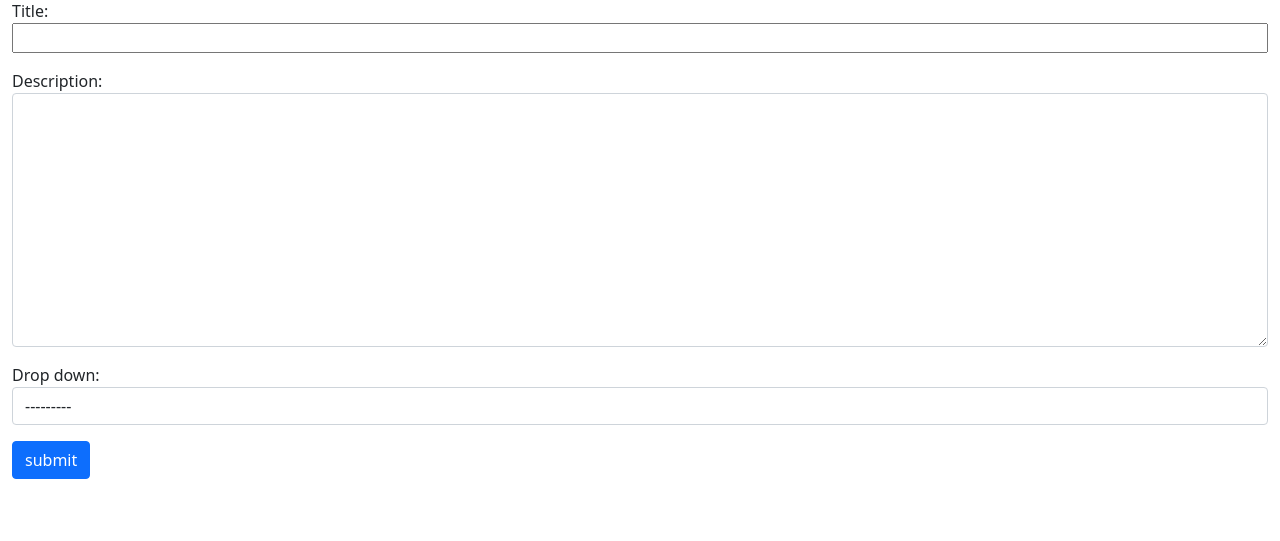
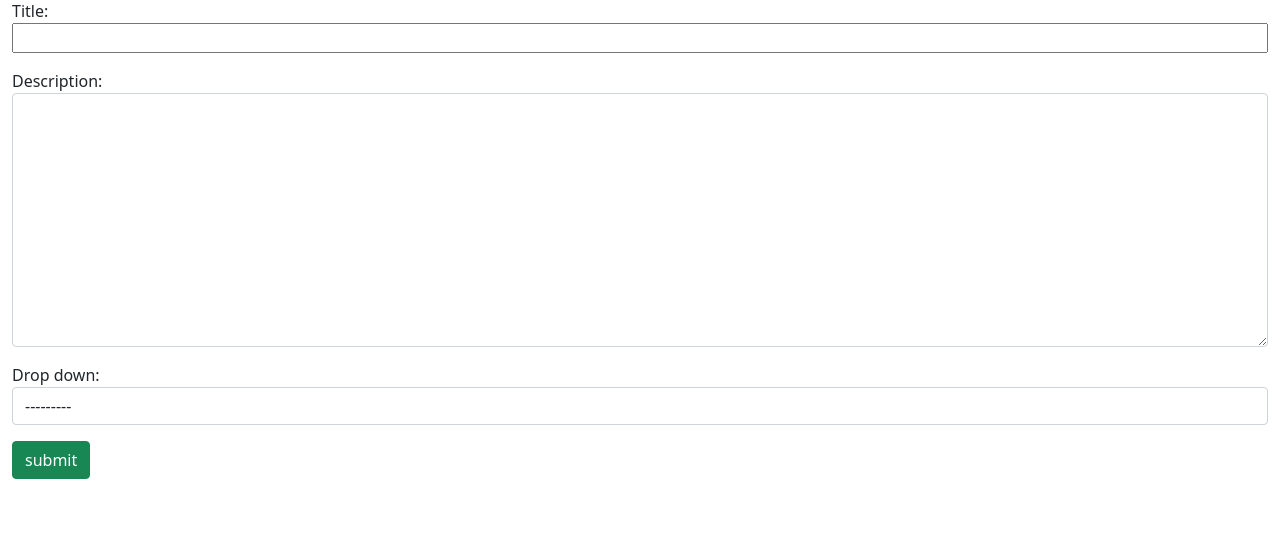
Before and after one commit to mkkotlin/Note-App-Dj, a Django app: page / in a window 1280 px wide. Shown: the part 41-582 px from the top of the page. Run offline with Django 5.2, Linux system fonts and the light colour scheme; data comes from the database, SQL or seed files in the repository.

Commit message:
css added

```diff
--- a/templates/Notes.html
+++ b/templates/Notes.html
@@ -25,7 +25,7 @@
                 {% csrf_token %}
                 {{notes_form.as_p}}
                 {% if notes_form %}
-                <button type='submit' type="button" class="btn btn-primary" data-toggle="button" aria-pressed="false" autocomplete="off">submit</button>
+                <button type='submit' type="button" class="btn btn-success" data-toggle="button" aria-pressed="false" autocomplete="off">submit</button>
                 {% endif %}
             </form>
         </div>
```
